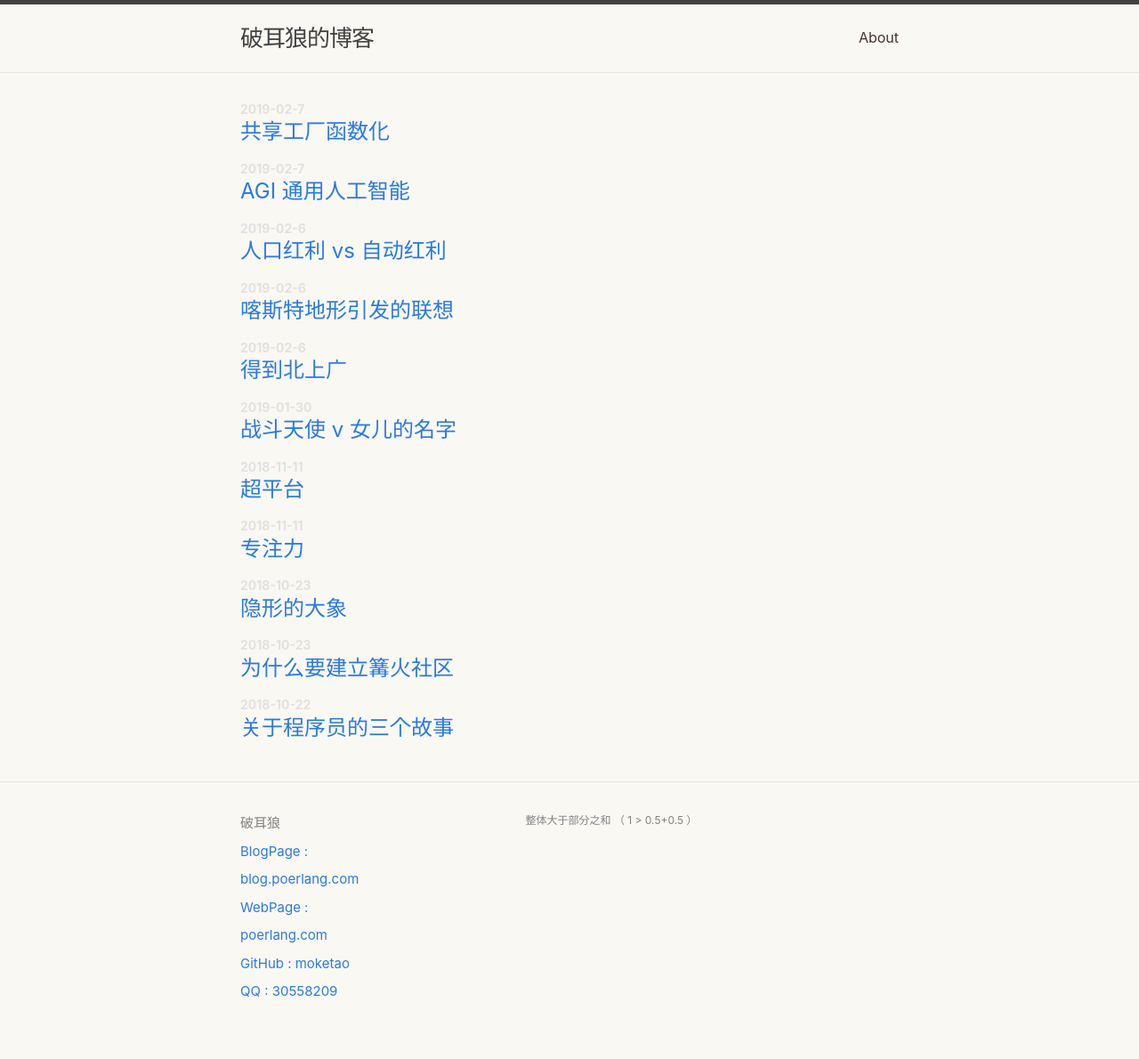
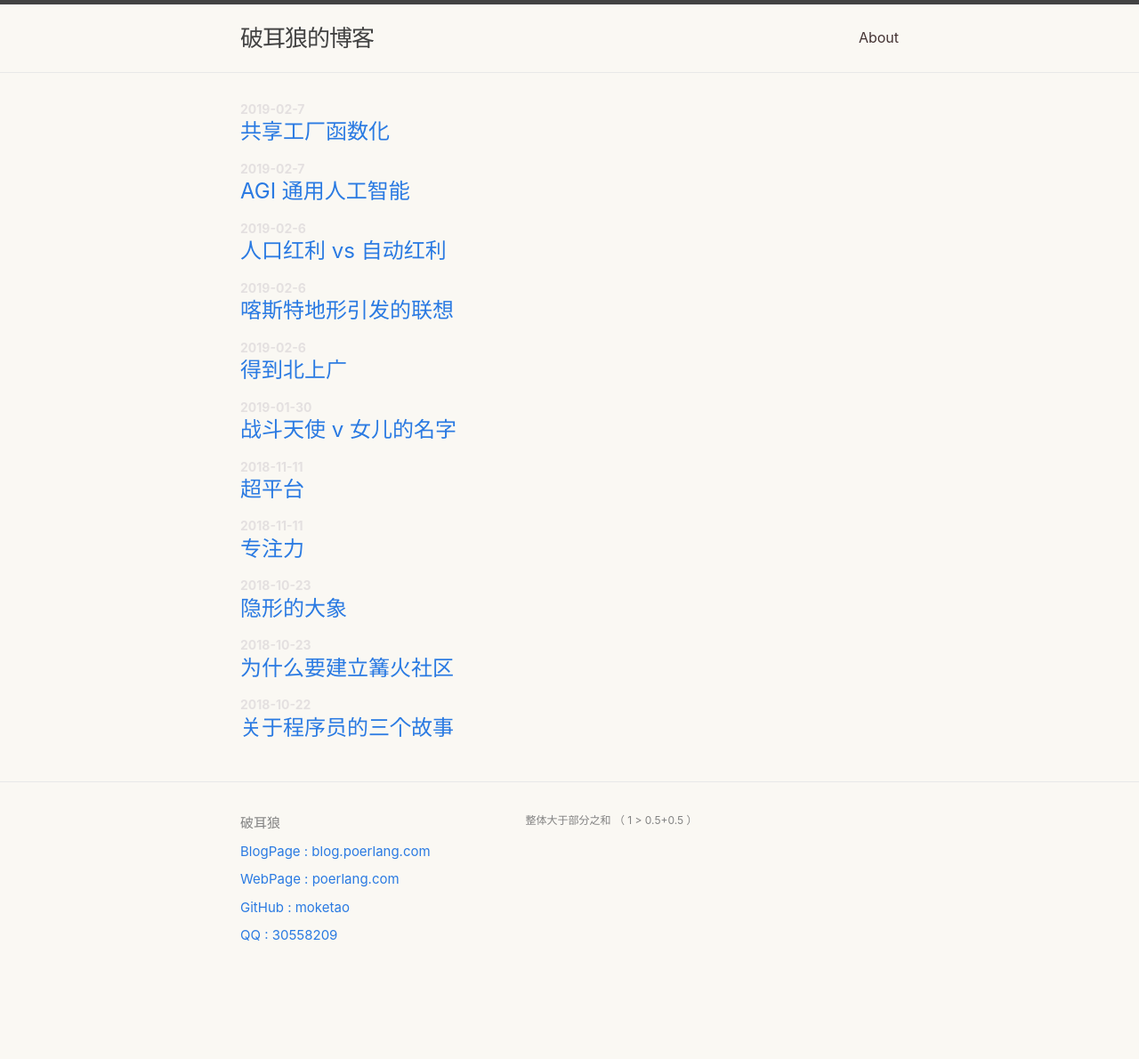
Before and after one commit to moketao/blog, a Jekyll site: the page built from index.md, in a window 1280 px wide. Shown: the whole page at 89% size. Built offline with Jekyll 4.4.1, drawn with Linux system fonts in a browser that asks for light colours; after the commit the page ends 1127 px from its top, so only the background shows below that.

Commit message:
Update _layout.scss

```diff
--- a/_sass/minima/_layout.scss
+++ b/_sass/minima/_layout.scss
@@ -122,8 +122,8 @@
 }
 
 .footer-col-1 {
-    width: -webkit-calc(25% - (#{$spacing-unit} / 2));
-    width: calc(25% - (#{$spacing-unit} / 2));
+    width: -webkit-calc(35% - (#{$spacing-unit} / 2));
+    width: calc(35% - (#{$spacing-unit} / 2));
 }
 
 .footer-col-2 {
@@ -132,8 +132,8 @@
 }
 
 .footer-col-3 {
-    width: -webkit-calc(45% - (#{$spacing-unit} / 2));
-    width: calc(45% - (#{$spacing-unit} / 2));
+    width: -webkit-calc(35% - (#{$spacing-unit} / 2));
+    width: calc(35% - (#{$spacing-unit} / 2));
     text-align: right;
     font-size: 12px;
 }
```
